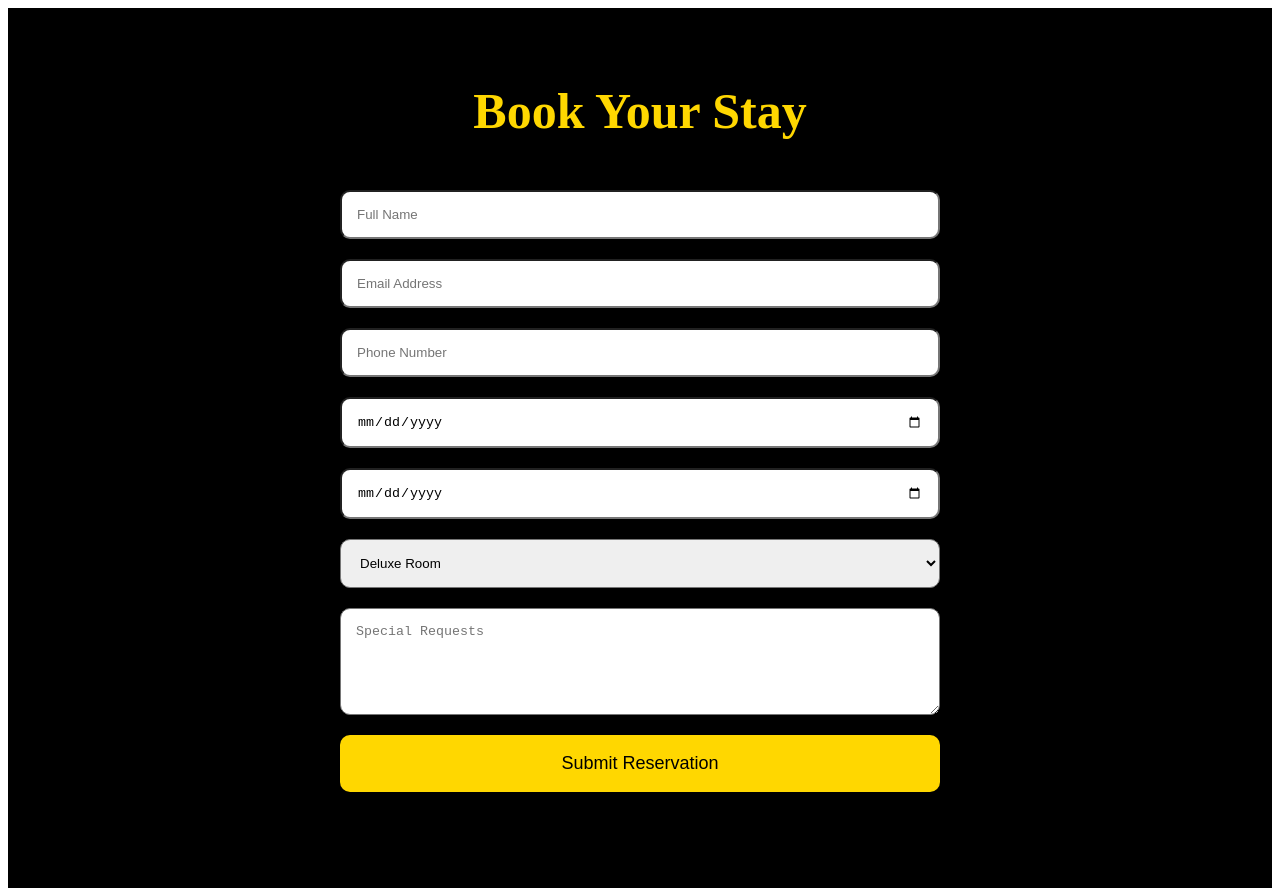
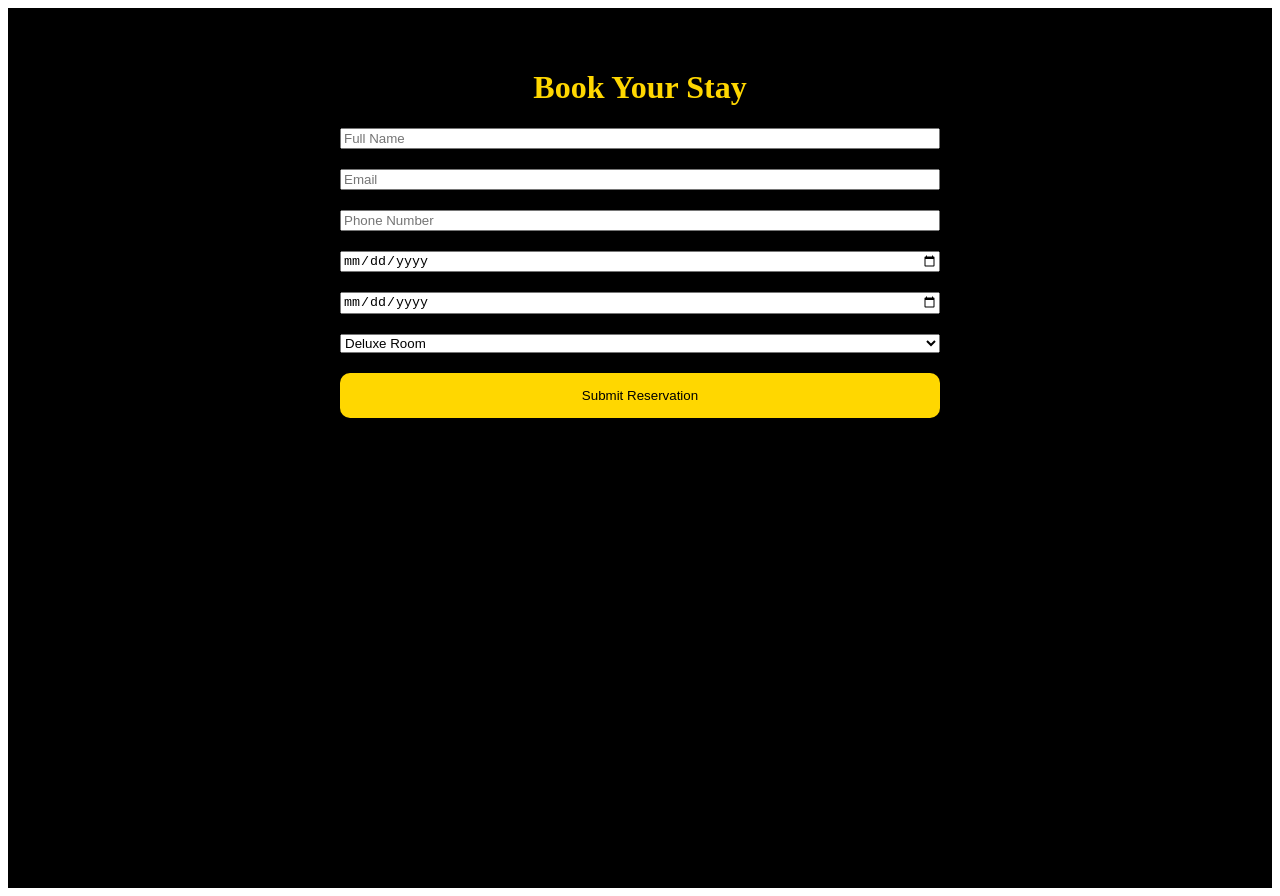
Before and after one commit to mbindaalphachia9-del/OHAU-HOTEL-RESORT, a Next.js app: page /book in a window 1280 px wide. Built offline with nearby package versions, Linux system fonts and the light colour scheme.

Commit message:
Update page.tsx

```diff
--- a/app/book/page.tsx
+++ b/app/book/page.tsx
@@ -1,4 +1,29 @@
+"use client";
+
+import { useState } from "react";
+
 export default function BookPage() {
+  const [form, setForm] = useState({
+    name: "",
+    email: "",
+    phone: "",
+    room: "Deluxe Room",
+    checkIn: "",
+    checkOut: "",
+  });
+
+  async function submitReservation() {
+    await fetch("/api/reservations", {
+      method: "POST",
+      headers: {
+        "Content-Type": "application/json",
+      },
+      body: JSON.stringify(form),
+    });
+
+    alert("Reservation submitted successfully!");
+  }
+
   return (
     <main
       style={{
@@ -9,13 +34,7 @@ export default function BookPage() {
         fontFamily: "serif",
       }}
     >
-      <h1
-        style={{
-          color: "gold",
-          textAlign: "center",
-          fontSize: "50px",
-        }}
-      >
+      <h1 style={{ color: "gold", textAlign: "center" }}>
         Book Your Stay
       </h1>
 
@@ -26,77 +45,61 @@ export default function BookPage() {
           display: "flex",
           flexDirection: "column",
           gap: "20px",
-          marginTop: "50px",
         }}
       >
         <input
           placeholder="Full Name"
-          style={{
-            padding: "15px",
-            borderRadius: "10px",
-          }}
+          onChange={(e) =>
+            setForm({ ...form, name: e.target.value })
+          }
         />
 
         <input
-          placeholder="Email Address"
-          style={{
-            padding: "15px",
-            borderRadius: "10px",
-          }}
+          placeholder="Email"
+          onChange={(e) =>
+            setForm({ ...form, email: e.target.value })
+          }
         />
 
         <input
           placeholder="Phone Number"
-          style={{
-            padding: "15px",
-            borderRadius: "10px",
-          }}
+          onChange={(e) =>
+            setForm({ ...form, phone: e.target.value })
+          }
         />
 
         <input
           type="date"
-          style={{
-            padding: "15px",
-            borderRadius: "10px",
-          }}
+          onChange={(e) =>
+            setForm({ ...form, checkIn: e.target.value })
+          }
         />
 
         <input
           type="date"
-          style={{
-            padding: "15px",
-            borderRadius: "10px",
-          }}
+          onChange={(e) =>
+            setForm({ ...form, checkOut: e.target.value })
+          }
         />
 
         <select
-          style={{
-            padding: "15px",
-            borderRadius: "10px",
-          }}
+          onChange={(e) =>
+            setForm({ ...form, room: e.target.value })
+          }
         >
           <option>Deluxe Room</option>
           <option>Ocean View Suite</option>
           <option>Presidential Suite</option>
         </select>
 
-        <textarea
-          placeholder="Special Requests"
-          rows={5}
-          style={{
-            padding: "15px",
-            borderRadius: "10px",
-          }}
-        />
-
         <button
+          onClick={submitReservation}
           style={{
             backgroundColor: "gold",
             color: "black",
-            padding: "18px",
+            padding: "15px",
             border: "none",
             borderRadius: "10px",
-            fontSize: "18px",
             cursor: "pointer",
           }}
         >
```
